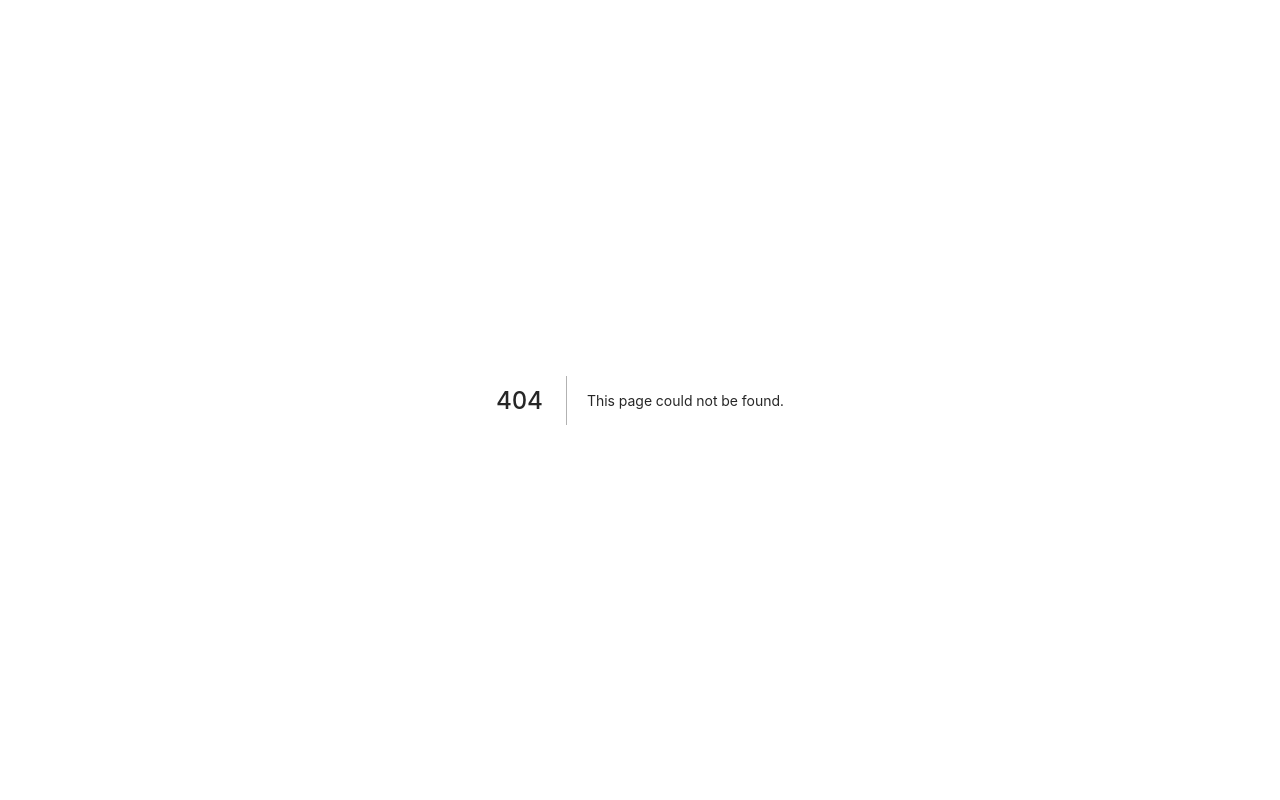
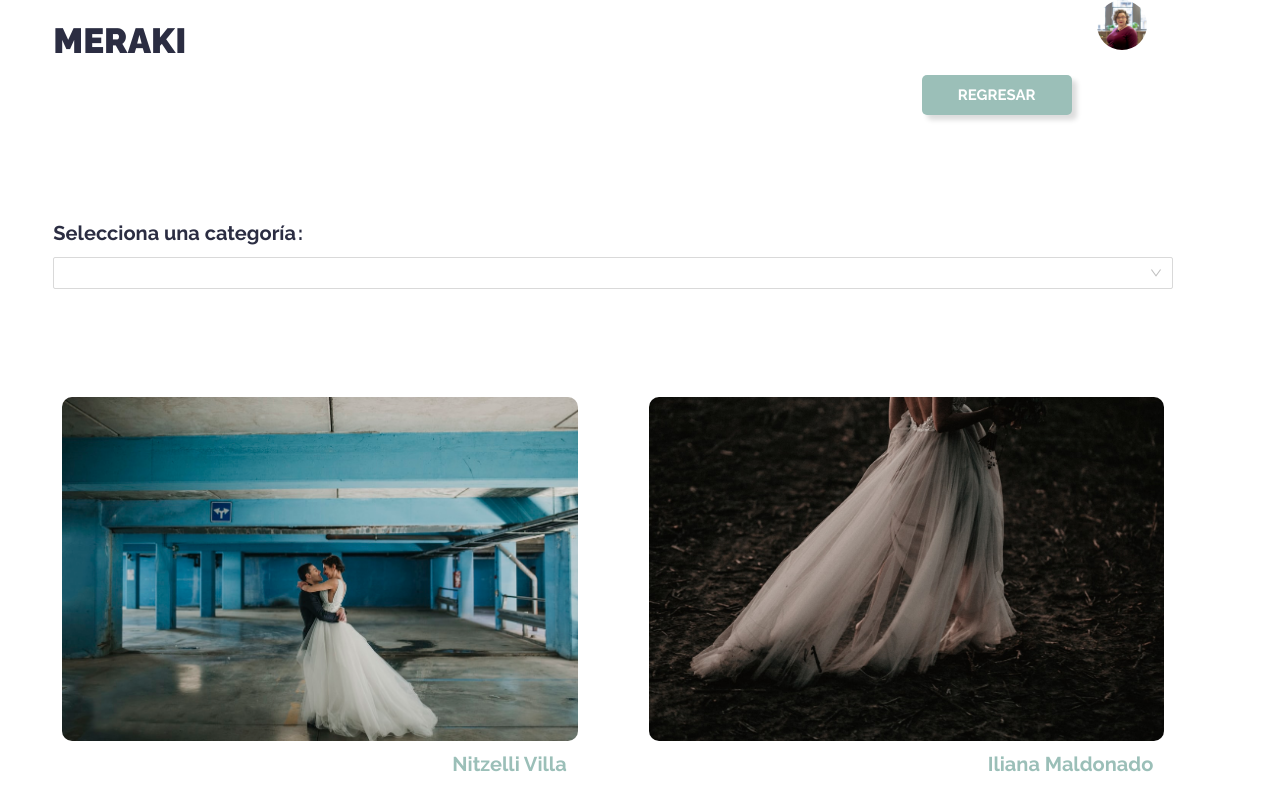
Before and after one commit to melscastillo/meraki-next, a Next.js app: page /busqueda in a window 1280 px wide. Before the commit this address had no page. Shown: the top 800 px of the page. Built offline with nearby package versions, Linux system fonts and the light colour scheme.

Commit message:
Se anexa busqueda por categorias

```diff
--- /dev/null
+++ b/pages/busqueda.js
@@ -0,0 +1,18 @@
+
+import Head from "next/head";
+import Busqueda from "../src/screens/Busqueda"
+
+const BusquedaPage = () =>{
+    return (
+        <>
+      {" "}
+      {/*Fragmento de JSX*/}
+      <Head>
+        <title>Meraki-Busqueda</title>
+      </Head>
+      <Busqueda />
+    </>
+  );
+};
+
+export default BusquedaPage;
--- /dev/null
+++ b/src/screens/Busqueda/Busqueda.module.css
@@ -0,0 +1,50 @@
+.typography {
+    font-family: 'Raleway', sans-serif;
+}
+.logo{
+    color: #2b2d42;
+    font-size: 35px;
+    font-weight: 900;
+    margin-top: 15px;
+}
+
+.label label{
+    color: #2b2d42;
+    font-size: 20px;
+    font-weight: 700;
+
+}
+
+.select {
+    width: 60px;
+    color: #698396;
+    font-size: 20px;
+    margin-bottom: 75px;
+
+}
+
+.selectOption{
+    color: #698396;
+    font-size: 20px;
+}
+
+.buttonBack{
+    color: #fff;
+    background-color: #9bbfb8;
+    font-weight: bolder;
+    box-shadow: 10px grey;
+    height: 40px;
+    width: 150px;
+    text-align: center;
+    margin-bottom: 100px;
+    margin-top:25px;
+    font-size: 15px;
+    border: 0;
+    border-radius: 5px;
+    box-shadow: 5px 5px 5px #ddd;
+    margin-left: 15px;
+}
+
+.avatar{
+    margin-left: 190px;
+}
--- /dev/null
+++ b/src/screens/Busqueda/Resultado.js
@@ -0,0 +1,22 @@
+import {Card, Col} from "antd";
+import styles from "./Resultado.module.css";
+
+const Resultado = ({name,image}) =>{
+    return (
+    <Col offset={1} span={10}>
+    <Card className = { styles.card}
+        hoverable
+        cover={
+          <img
+            alt="example"
+            src= {image}
+          />
+        }
+      >
+        <span className = {styles.cardName}>{name}</span>
+      </Card>
+      </Col>
+      )
+}
+
+export default Resultado
--- /dev/null
+++ b/src/screens/Busqueda/Resultado.module.css
@@ -0,0 +1,20 @@
+.card{
+    width: 100%;
+    position: relative;
+    border-radius: 15px;
+    border: 10px solid #fff;
+    margin-bottom: 25px;
+
+}
+ .card img{
+     border-radius: 10px;
+ }
+.cardName{
+    position: absolute;
+    bottom: 10px;
+    right: 10px;
+    font-size: 20px;
+    font-weight: 700;
+    color: #9bbfb8;
+
+}
--- /dev/null
+++ b/src/screens/Busqueda/index.js
@@ -0,0 +1,57 @@
+import { Row, Col, Form, Input, Button, Select, Card, Avatar } from "antd";
+import cx from "classnames"
+import styles from "./Busqueda.module.css";
+import Resultado from "./Resultado"
+
+const Busqueda = () => {
+  return (
+    <>
+      <Row className = {styles.typography}>
+        <Col  className = {styles.logo} offset={1} span={16}>
+          MERAKI
+        </Col>
+        <Col span={6}>
+            <Avatar size = {50} className ={ styles.avatar} src= "/images/photo-1573878733211-a503d390fdd0.jpeg"/>
+        <Button className ={styles.buttonBack}>REGRESAR</Button>
+        </Col>
+      </Row>
+      <Row>
+        <Col offset={1} span={21}>
+
+          <Form className = {cx (styles.typography, styles.label)} >
+              <Form.Item label= "Selecciona una categoría">
+            <Select className ={styles.select}
+              showSearch
+              optionFilterProp="children"
+              filterOption={(input, option) =>
+                option.children.toLowerCase().indexOf(input.toLowerCase()) >= 0
+              }
+            >
+              <Select.Option className = {cx (styles.typography, styles.selectOption)} value="eventos">Eventos</Select.Option>
+              <Select.Option className = {cx (styles.typography, styles.selectOption)} value="retrato">Retrato</Select.Option>
+              <Select.Option className = {cx (styles.typography, styles.selectOption)} value="fotografia de producto">
+                Fotografía de Producto
+              </Select.Option>
+              <Select.Option className = {cx (styles.typography, styles.selectOption)} value="fotografia de moda">
+                Fotografía de Moda
+              </Select.Option>
+              <Select.Option className = {cx (styles.typography, styles.selectOption)} value="fotografia documental o fotoperiodismo<">
+                Fotografía Documental o Fotoperiodismo
+              </Select.Option>
+            </Select>
+            </Form.Item>
+          </Form>
+        </Col>
+      </Row>
+      <Row className = {styles.typography}>
+
+        <Resultado image= "/images/photo-1531898611418-0ceb51a8e0ad.jpeg" name= "Nitzelli Villa" />
+        <Resultado image= "/images/photo-1570536205668-ab1bdc67b4aa.jpeg" name= "Iliana Maldonado" />
+        <Resultado image= "/images/photo-1568759532835-15e70ca7946f.jpeg" name= "Melissa Castillo" />
+        <Resultado image= "/images/photo-1575865641151-ad4fddb7b418.jpeg" name= "Kikish Reveles" />
+      </Row>
+    </>
+  );
+};
+
+export default Busqueda;
```
Also changed, not shown: src/screens/RegistroFotografa/RegistroFotografa.module.css (+0 -8 lines).
